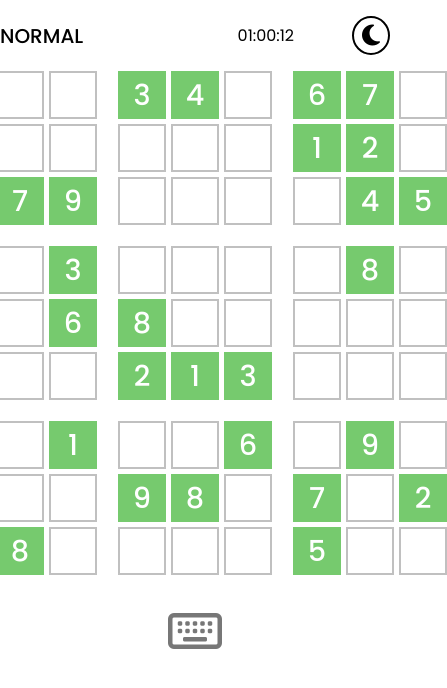
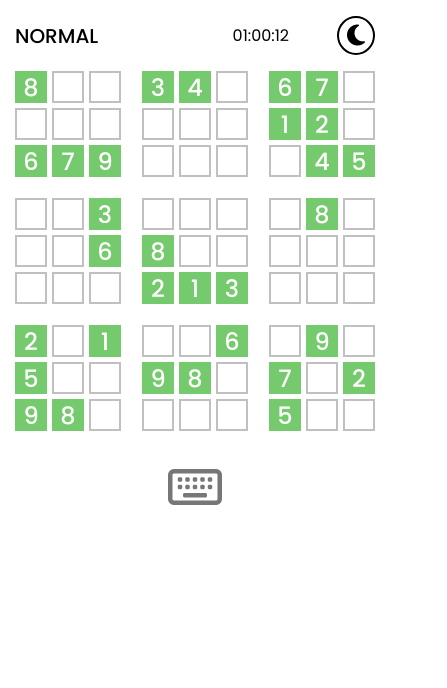
Before and after one commit to Lucas-ez/sudoku-v2, a React (Vite) app: page / in a window 390 px wide. Shown: the top 688 px of the page, 447 px wide, since content can reach past the window. Built offline with nearby package versions, Linux system fonts and the light colour scheme.

Commit message:
Add responsive

```diff
--- a/src/App.scss
+++ b/src/App.scss
@@ -160,3 +160,9 @@ input, textarea, select{
   background-color: $clr-dark-grey;
   color: white;
 }
+
+@media (max-width : '600px') {
+  .container {
+    max-width: 360px;
+  }
+}
--- a/src/components/Cell/Cell.scss
+++ b/src/components/Cell/Cell.scss
@@ -52,3 +52,11 @@
     }
   }
 }
+
+@media (max-width : '600px') {
+  .cell {
+    width: 2rem;
+    height: 2rem;
+    font-size: 1.5rem;
+  }
+}
```
